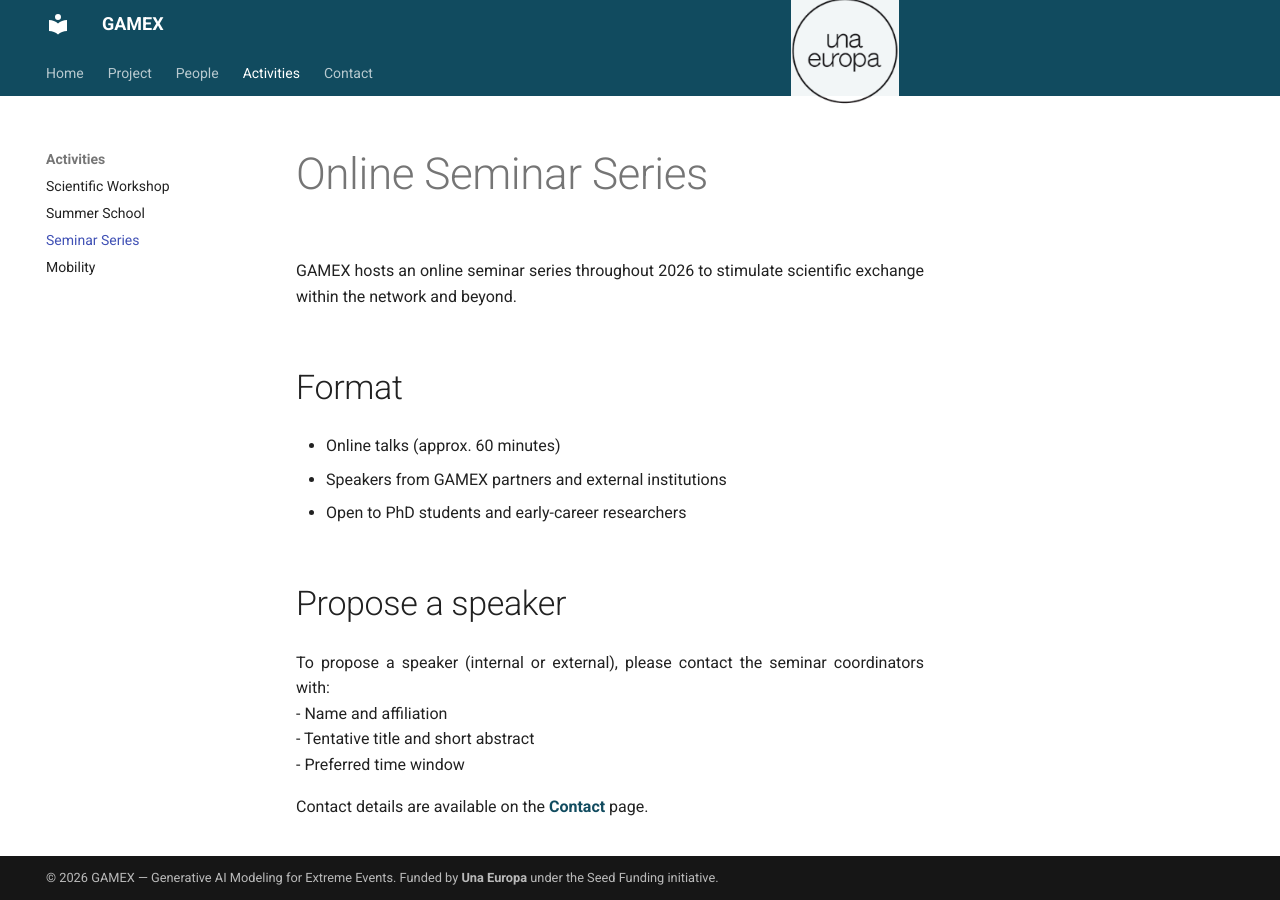
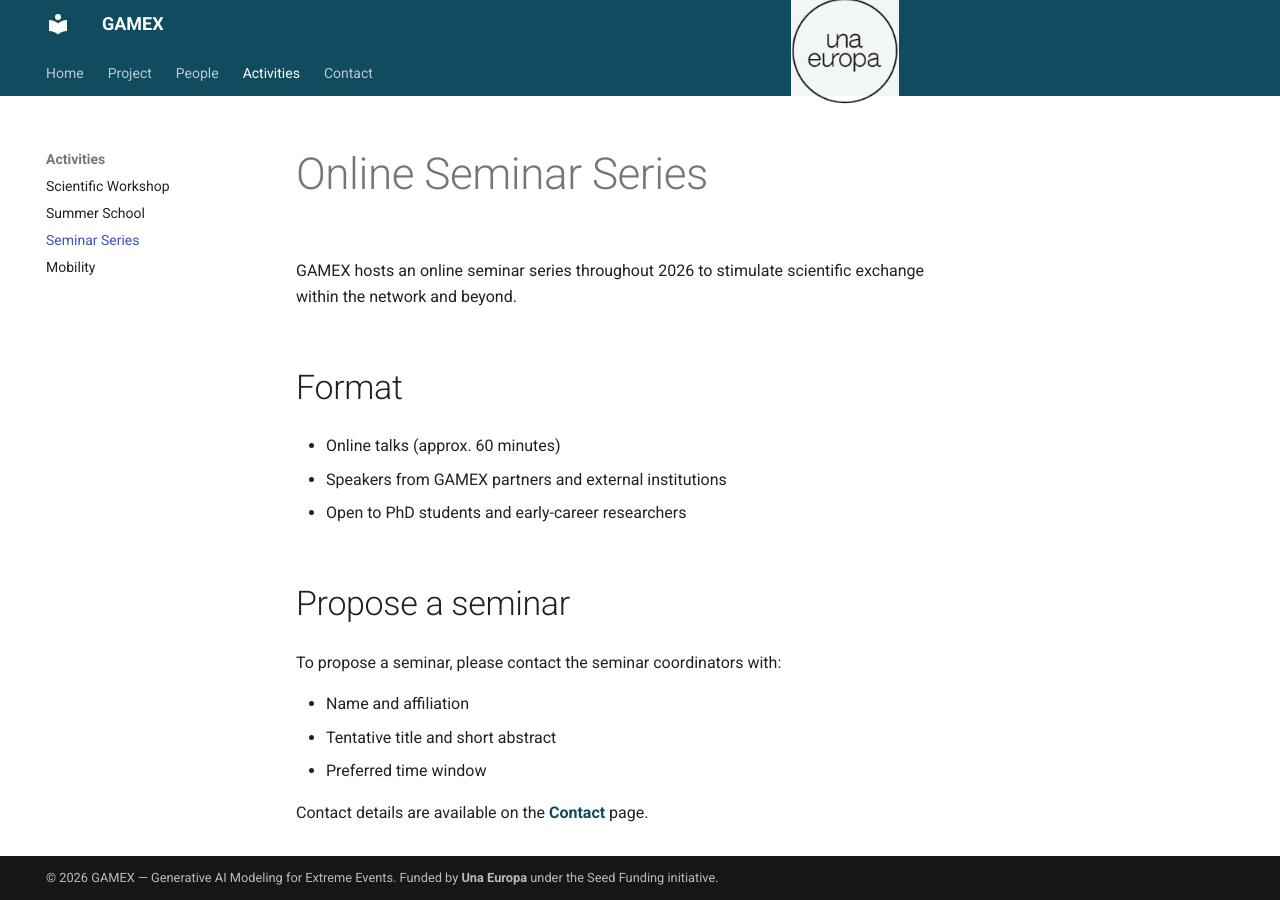
Before and after one commit to gamex-network/gamex-network.github.io, an MkDocs documentation site: the page built from docs/seminars.md, in a window 1280 px wide. Built offline with MkDocs 1.6.1 and Material for MkDocs 9.7.7, drawn with Linux system fonts in a browser that asks for light colours.

Commit message:
Update seminars.md

```diff
--- a/docs/seminars.md
+++ b/docs/seminars.md
@@ -7,8 +7,9 @@ GAMEX hosts an online seminar series throughout 2026 to stimulate scientific exc
 - Speakers from GAMEX partners and external institutions
 - Open to PhD students and early-career researchers
 
-## Propose a speaker
-To propose a speaker (internal or external), please contact the seminar coordinators with:
+## Propose a seminar
+To propose a seminar, please contact the seminar coordinators with:
+
 - Name and affiliation
 - Tentative title and short abstract
 - Preferred time window
```
